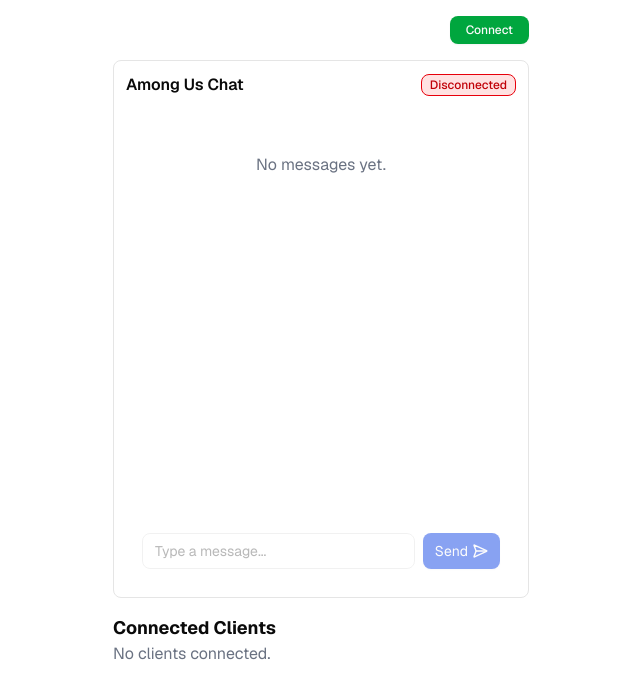
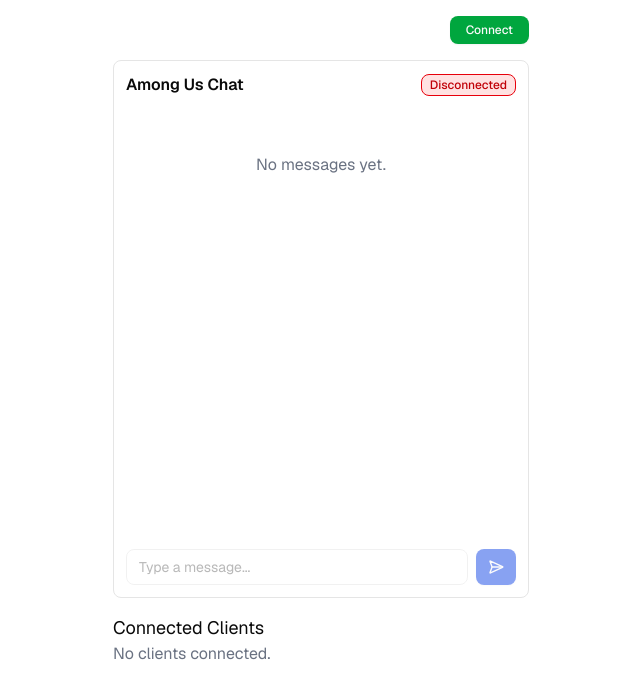
Before and after one commit to contributorsambhav/amongus_poll, a Next.js app in the folder polling/: page / in a window 1280 px wide. Shown: the top 698 px of the page, without its empty margins (319-959 px from the left). Built offline with nearby package versions, Linux system fonts and the light colour scheme.

Commit message:
Add: scroll to connected clients

```diff
--- a/polling/app/page.jsx
+++ b/polling/app/page.jsx
@@ -154,7 +154,7 @@
             {clientId && `Your Client ID: ${clientId}`}
           </div>
           <div className="text-xs text-gray-500">
-            {connected && `${clients.length} client(s) connected`}
+            {connected && `${clients.length} users connected`}
           </div>
           {initialCountdown !== null && initialCountdown > 0 && (
             <div className="text-xs text-blue-600 mt-2">
@@ -171,11 +171,10 @@
         </div>
 
         <div>
-          <ScrollArea
+          <div
             className="h-[60vh] relative"
-            ref={scrollAreaRef}
           >
-            <div className="p-4 pb-20">
+            <ScrollArea className="py-4 px-1 pb-12 h-[60vh]" ref={scrollAreaRef}>
               {messages.length === 0 ? (
                 <div className="text-center text-gray-500 py-8">
                   No messages yet.
@@ -201,9 +200,9 @@
                   </div>
                 ))
               )}
-            </div>
+            </ScrollArea>
             <div className="flex flex-col gap-4">
-          <div className="flex w-full gap-2 bg-white absolute bottom-0 p-4">
+          <div className="flex w-full gap-2 bg-white absolute bottom-0">
             <Input
               value={message}
               onChange={(e) => setMessage(e.target.value)}
@@ -219,23 +218,21 @@
               className="cursor-pointer bg-blue-700 hover:bg-blue-700 transition-all duration-200 ease-out flex gap-1"
               disabled={!connected || voting || !message.trim()}
             >
-              <p className="font-normal">
-                Send
-              </p>
               <SendHorizonal size={16} />
             </Button>
           </div>
         </div>
-          </ScrollArea>
+          </div>
         </div>
 
 
       </div>
 
       <div className="mt-4">
-        <h2 className="text-lg font-bold">Connected Clients</h2>
+        <h2 className="text-lg font-normal">Connected Clients</h2>
         {clients.length > 0 ? (
-          clients.map((id) => (
+          <div className="h-36 overflow-y-auto mt-3">
+            {clients.map((id) => (
               <div
                 key={id}
                 className="flex text-sm justify-between items-center px-2 py-1.5 border rounded-md mt-2"
@@ -256,7 +253,8 @@
                   Vote
                 </Button>
               </div>
-          ))
+            ))}
+          </div>
         ) : (
           <p className="text-gray-500">No clients connected.</p>
         )}
```
Lines whose indentation alone changed are shown as unchanged.
